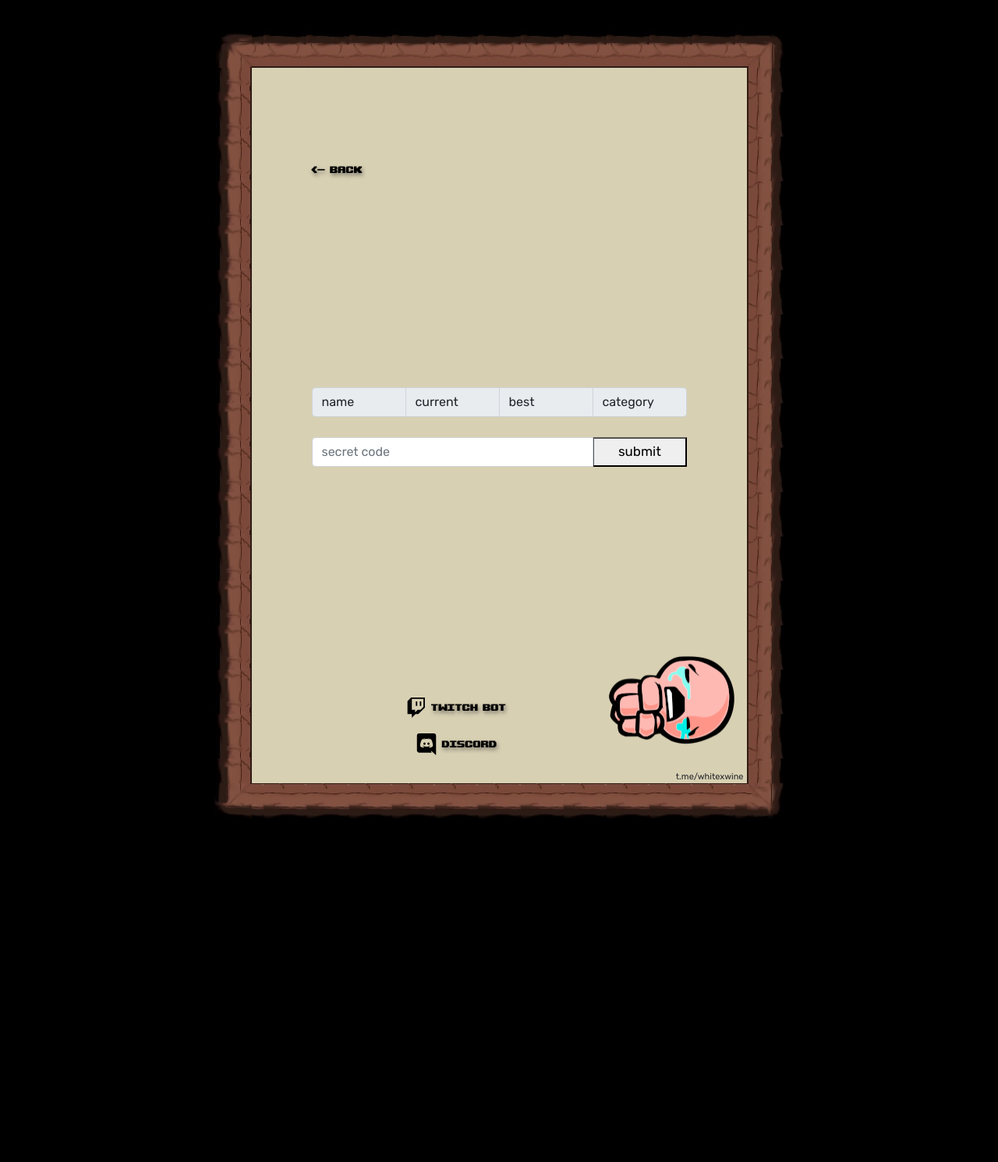
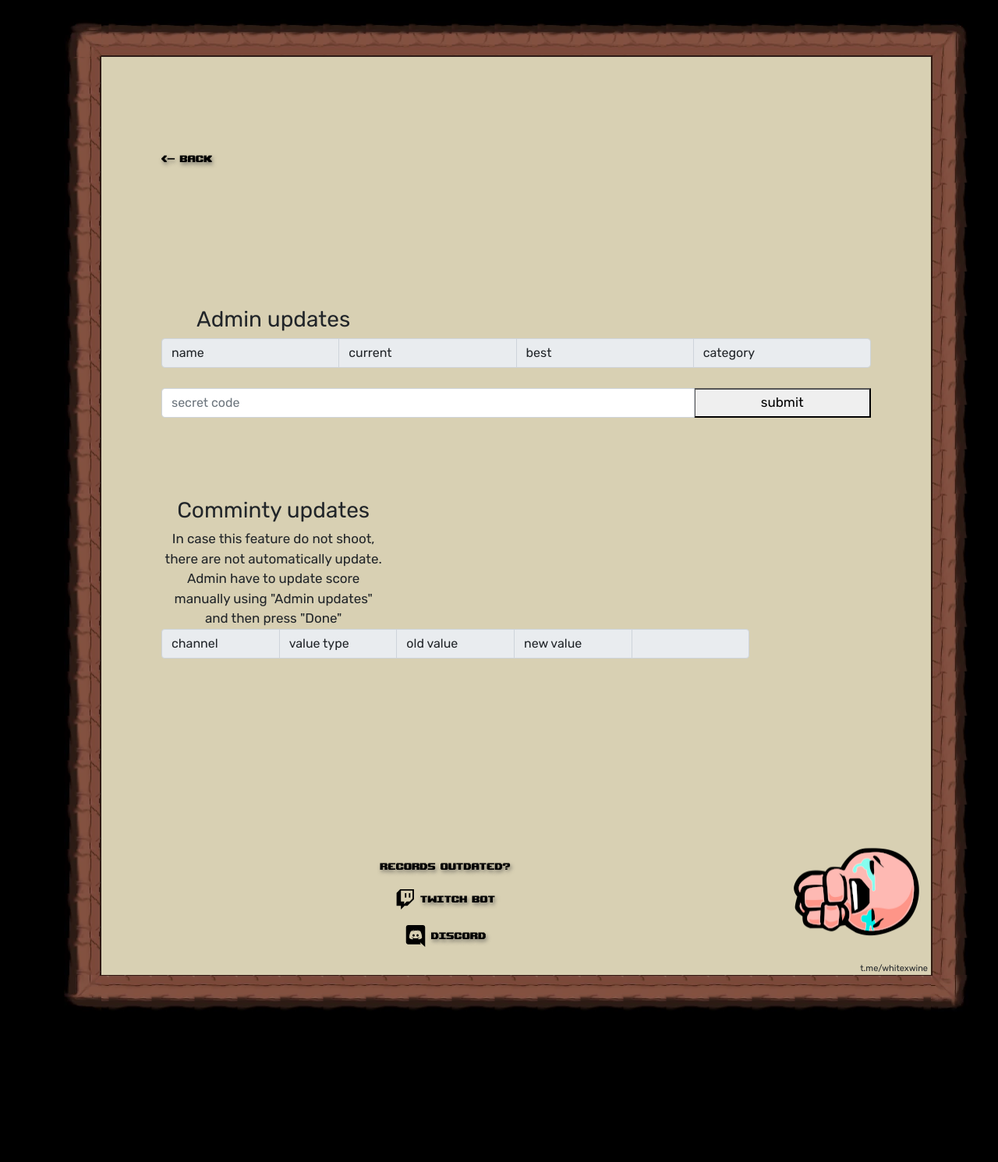
Before and after one commit to qztr/issacstreak, a Flask app: page /admin_panel in a window 1280 px wide. Shown: the top 1491 px of the page at 78% size. Before the commit the page ends 1049 px from the top, so only its background shows below. Run offline with Flask 2, Linux system fonts and the light colour scheme; data that the repository does not hold is empty; some libraries are stand-ins or nearby versions.

Commit message:
* public updates avalibale * + table Public_update

```diff
--- a/config.py
+++ b/config.py
@@ -31,3 +31,5 @@ class Config(object):
     AUTH_LOG = os.getenv('AUTH_LOG') # full path to file: .txt or .csv include file + .txt/.csv
 
     PATH_TO_CSV = os.environ.get('PATH_TO_CSV')
+
+    PUBLIC_UPDATE = os.environ.get('PUBLIC_UPDATE')
--- a/isaac/__init__.py
+++ b/isaac/__init__.py
@@ -18,4 +18,4 @@ db = SQLAlchemy(app)
 db.init_app(app)
 migrate.init_app(app,db)
 
-from isaac import routes, loged_in, api_bot, render_pages, api_db
+from isaac import routes, loged_in, api_bot, render_pages, api_db, panels
--- a/isaac/render_pages.py
+++ b/isaac/render_pages.py
@@ -1,5 +1,5 @@
 from flask import (flash, redirect, render_template, request, url_for)
-from isaac.models import Record, Secrets
+from isaac.models import Public_update, Record
 from isaac import app, db
 from config import Config
 
@@ -32,33 +32,14 @@ def go_main_page():
 def admin_panel():
     twitch_login = TWITCH_LOGIN
     all_records = Record.query.all()
-    return render_template('admin_panel.html',all_records=all_records, twitch_login=twitch_login)
+    all_public_updates = Public_update.query.order_by(Public_update.id.desc()).filter(Public_update.is_active != "False").all()
+    return render_template('admin_panel.html',all_records=all_records, twitch_login=twitch_login, all_public_updates=all_public_updates)
 
-
-@app.route('/admin_edit', methods = ['POST','GET'])
-def admin_edit():
-    q = Record.query.all()
-    if request.method == 'POST':
-        req = request.form
-        access_admin = Secrets.query.filter(Secrets.key == req.get("secret_password")).first()
-        if access_admin is not None:
-            for record in q:
-                curr = req.get(f"{record.name}_current")
-                best = req.get(f"{record.name}_best")
-                cat =  req.get(f"{record.name}_category")
-
-                if int(curr) < 10000:
-                    record.current = curr
-                if int(best) < 10000:
-                    record.best = best
-                if cat in CATEGORIES:
-                    record.category = cat
-            db.session.commit()
-            flash("success")
-        else:
-            flash("access denied")
-
-    return (redirect(url_for("admin_panel")))
+@app.route('/public_panel', methods = ['GET'])
+def public_panel():
+    twitch_login = TWITCH_LOGIN
+    all_records = Record.query.all()
+    return render_template('public_panel.html',all_records=all_records, twitch_login=twitch_login)
 
 @app.route('/terms', methods = ['GET'])
 def terms():
--- a/isaac/static/style.css
+++ b/isaac/static/style.css
@@ -191,3 +191,15 @@
 .fixed-size-2{
   width:610px; /* or whatever width you want. */
 }
+
+.fixed-size-3{
+  width:910px; /* or whatever width you want. */
+}
+
+.green-text{
+  color: green !important;
+}
+
+.red-text{
+  color: red !important;
+}
--- a/isaac/templates/admin_panel.html
+++ b/isaac/templates/admin_panel.html
@@ -14,7 +14,7 @@
 
     <br><br><br><br>
 
-    <div class="container-center center-text fixed-size">
+    <div class="container-center center-text fixed-size-3">
 
 
         {% with messages = get_flashed_messages() %}
@@ -26,8 +26,13 @@
         {% endfor %}
         {% endif %}
         {% endwith %}
-        <br><br><br><br><br>
+        <br><br>
 
+
+        <div class="row">
+            <div class="col-sm-4"><label class=""> <h3>Admin updates</h3></label></div>
+            <div class="col-sm-8"></div>
+        </div>
 
         <label class="middle-text" id="all_black">
             <form action="/admin_edit" method="post">
@@ -41,22 +46,65 @@
                 {% for record in all_records %}
                 <div class="input-group">
                     <span class="input-group-text col-sm-3">{{record.name}}</span>
-                    <input type="text" aria-label="current" class="form-control col-sm-3" name ="{{record.name}}_current" value="{{record.current}}">
-                    <input type="text" aria-label="best" class="form-control col-sm-3" name ="{{record.name}}_best" value="{{record.best}}">
-                    <input type="text" aria-label="category" class="form-control col-sm-3" name ="{{record.name}}_category" value="{{record.category}}">
+                    <input type="text" aria-label="current" class="form-control col-sm-3" name="{{record.name}}_current"
+                        value="{{record.current}}">
+                    <input type="text" aria-label="best" class="form-control col-sm-3" name="{{record.name}}_best"
+                        value="{{record.best}}">
+                    <input type="text" aria-label="category" class="form-control col-sm-3"
+                        name="{{record.name}}_category" value="{{record.category}}">
 
                     <br><br>
                 </div>
                 {% endfor %}
                 <br>
                 <div class="input-group">
-                    <input type="text" aria-label="code" class="form-control col-sm-3" name="secret_password" placeholder="secret code">
+                    <input type="text" aria-label="code" class="form-control col-sm-3" name="secret_password"
+                        placeholder="secret code" required>
                     <button type="submit" class="btn-succsess col-sm-3">submit </button>
 
                 </div>
 
                 <br>
             </form>
+
+            <br><br><br>
+
+            <div class="row">
+                <div class="col-sm-4"><label class=""> <h3>Comminty updates</h3></label></div>
+                <div class="col-sm-8"></div>
+            </div>
+            <div class="row">
+                <div class="col-sm-4"><label class="">In case this feature do not shoot, there are not automatically update. Admin have to update score manually using "Admin updates" and then press "Done"</label></div>
+                <div class="col-sm-8"></div>
+            </div>
+
+
+
+            <div class="input-group">
+
+                <span class="input-group-text col-sm-2">channel</span>
+                <span class="input-group-text col-sm-2">value type</span>
+                <span class="input-group-text col-sm-2">old value</span>
+                <span class="input-group-text col-sm-2">new value</span>
+                <span class="input-group-text col-sm-2"> </span>
+
+
+
+
+            </div>
+            {% for update in all_public_updates %}
+            <div class="input-group">
+                <span class="input-group-text col-sm-2">{{update.channel_name}}</span>
+                <span class="input-group-text col-sm-2">{{update.val_type}}</span>
+                <span class="input-group-text col-sm-2">{{update.old_value}}</span>
+                <span class="input-group-text col-sm-2">{{update.new_value}}</span>
+                <span class="input-group-text col-sm-2"><a href='/public_edit_done/{{update.id}}')>Done</a></span>
+
+                <br><br>
+            </div>
+            {% endfor %}
+
+            <br>
 
 
         </label>
--- a/isaac/templates/single_dt.html
+++ b/isaac/templates/single_dt.html
@@ -10,7 +10,7 @@
 {% endblock %}
 
 {% block current %}
-<label class="chest-label px-spacing-label big-text">  <p class="big-text no-margins">Isaac-Streak</p>  </label> <br>
+<label class="chest-label px-spacing-label super-big-text">  <p class="big-text no-margins">Isaac-Streak</p>  </label> <br>
 <label class="chest-label px-spacing-label margin-top-2px"> <p class="normal-big-text">Leaderboard</p>  </label>
 
 {% endblock %}
--- a/isaac/templates/template.html
+++ b/isaac/templates/template.html
@@ -97,6 +97,8 @@
         <div class="col-sm-6 center-text super-mid upheav" id="all_black">
           <br>
 
+          <a href="/public_panel">Records Outdated?</a>
+
 
           <br> <br>
           <a href="/bot"> <svg xmlns="http://www.w3.org/2000/svg" width="26" height="26" fill="currentColor" class="bi bi-twitch" viewBox="0 0 16 16">
```
Also changed, not shown: isaac/models.py (+26 -0 lines), isaac/panels.py (added, +99 -0 lines), isaac/templates/public_panel.html (added, +82 -0 lines), public_upd.csv (added, +10 -0 lines), 1 other file.
